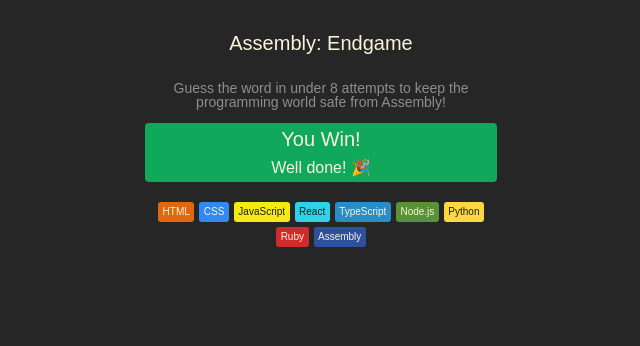
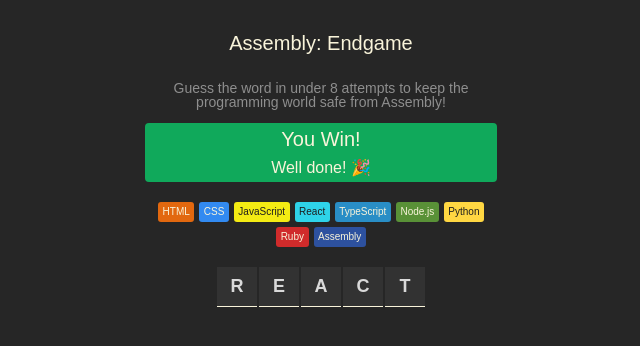
Before and after one commit to loves2run/assembly-endgame-react, a React (Vite) app: page / in a window 1280 px wide. Shown: the top 346 px of the page, without its empty margins (319-959 px from the left). Built offline with nearby package versions, Linux system fonts and the light colour scheme.

Commit message:
Rendered and styled word section

```diff
--- a/src/App.jsx
+++ b/src/App.jsx
@@ -1,21 +1,23 @@
-import React from "react"
-// import Language from "./components/Language"
+import {useState} from 'react'
 import { languages } from "./languages"
 
 
 /**
  * Goal: Build out the main parts of our app
  *
- * Challenge: Create the language chips. Use the
- * `languages.js` file to pull in the array of
- * languages to use, which contains the language
- * name, background color, and text color.
- *
- * Hint for layout: use a flex container that can wrap
- * to layout the languages.
+ * Challenge:
+ * 1. Save a "currentWord" in state. Initialize as "react".
+ * 2. Map over the letters of the word (you'll need to turn
+ *    the string into an array of letters first) and display
+ *    each one as a <span>. Capitalize the letters when
+ *    displaying them.
+ * 3. Style to look like the design. You can get the underline
+ *    effect on the box using `border-bottom`.
  */
 
 export default function AssemblyEndgame() {
+
+  const [currentWord, setCurrentWord] = useState('react')
 
   const languageElements = languages.map((lang) => {
     const styles = {
@@ -28,6 +30,9 @@ export default function AssemblyEndgame() {
       </span>
     )
   })
+
+  const letterElements = currentWord.split('')
+      .map((letter, index) => <span className="letterChip" key={index}>{letter.toUpperCase()}</span>)
 
   return (
     <main>
@@ -44,6 +49,11 @@ export default function AssemblyEndgame() {
       <section className="languageChips">
         {languageElements}
       </section>
+
+      <section className="word">
+        {letterElements}
+      </section>
+
     </main>
 
   )
--- a/src/index.css
+++ b/src/index.css
@@ -75,9 +75,32 @@ section.languageChips {
   align-items: center;
   gap: .5rem;
   max-width: 35.2rem;
+  margin-bottom: 2rem;
 }
 
 span.langChips {
   padding: .45rem;
   border-radius: 3px;
 }
+
+/* Word Section */
+section.word {
+  display: flex;
+  justify-content: center;
+  align-items: center;
+  gap: .2rem;
+}
+
+span.letterChip {
+  display: flex;
+  justify-content: center;
+  align-items: center;
+  font-size: 1.8rem;
+  font-weight: 700;
+  line-height: 100%;
+  width: 4rem;
+  height: 4rem;
+  padding: .6rem;
+  border-bottom: 1px solid #f9f4da;
+  background-color: #323232;
+}
```
